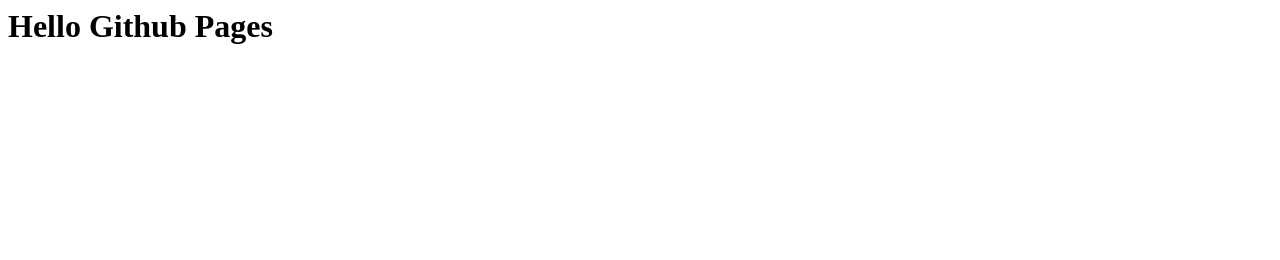
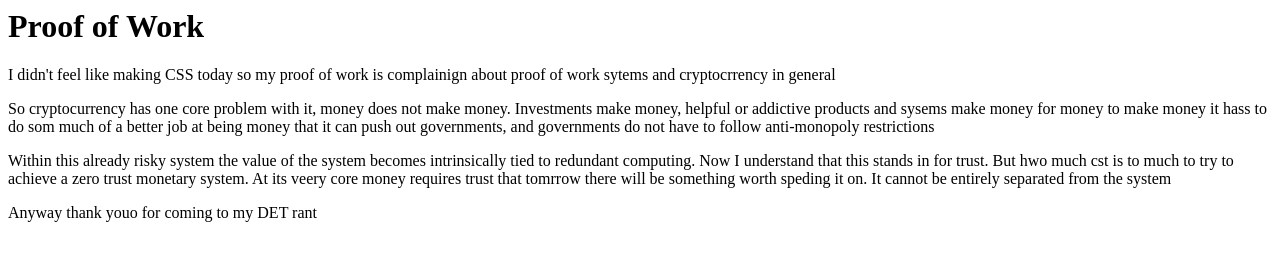
Before and after one commit to Stuart-Y/static, a plain HTML site: page index.html in a window 1280 px wide. Drawn offline with Linux system fonts and the light colour scheme.

Commit message:
Update index.html
proof of work

```diff
--- a/index.html
+++ b/index.html
@@ -1 +1,12 @@
-<h1>Hello Github Pages</h1>
+<h1>Proof of Work</h1>
+<p>I didn't feel like making CSS today so my proof of work is complainign about proof of work sytems and cryptocrrency in general</p>
+
+<p>So cryptocurrency has one core problem with it, money does not make money. Investments make money, helpful or addictive products and sysems make money
+for money to make money it hass to do som much of a better job at being money that it can push out governments, and governments do not have to follow
+anti-monopoly restrictions</p>
+
+<p>Within this already risky system the value of the system becomes intrinsically tied to redundant computing. Now I understand that this stands in for trust. But hwo much cst is to much to try to
+achieve a zero trust monetary system. At its veery core money requires trust that tomrrow there will be something worth speding it on. It
+cannot be entirely separated from the system</p>
+
+<p>Anyway thank youo for coming to my DET rant</p>
```
